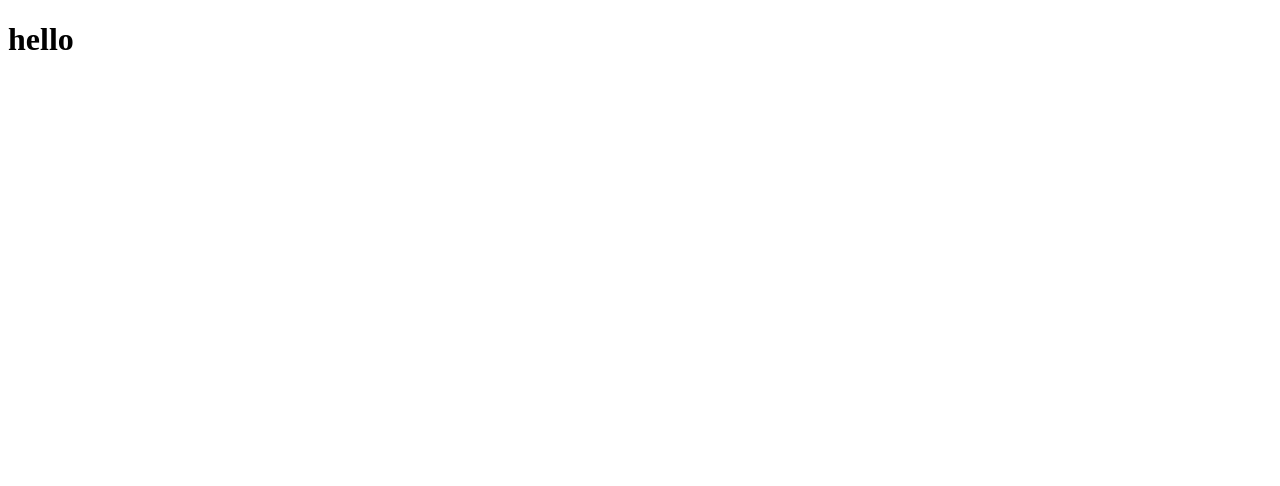
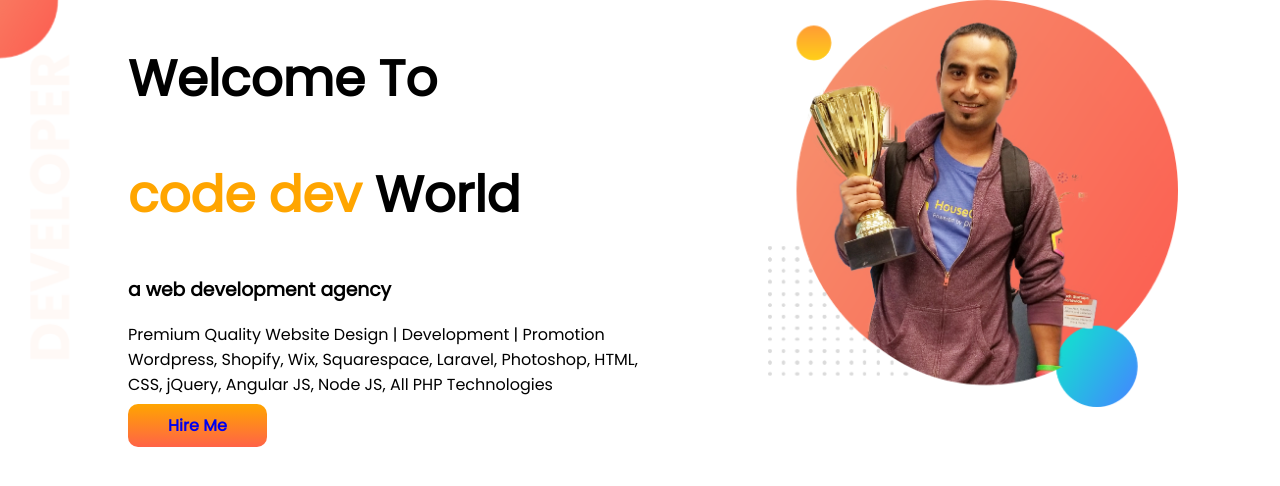
Before and after one commit to devrakibpro/code-dev, a plain HTML site: page index.html in a window 1280 px wide. Drawn offline with Linux system fonts and the light colour scheme.

Commit message:
top done

```diff
--- a/index.html
+++ b/index.html
@@ -1,13 +1,33 @@
 <!DOCTYPE html>
 <html lang="en">
+
 <head>
     <meta charset="UTF-8">
     <meta http-equiv="X-UA-Compatible" content="IE=edge">
     <meta name="viewport" content="width=device-width, initial-scale=1.0">
     <title>code dev</title>
+    <link rel="preconnect" href="https://fonts.googleapis.com">
+    <link rel="preconnect" href="https://fonts.gstatic.com" crossorigin>
+    <link href="https://fonts.googleapis.com/css2?family=Poppins&display=swap" rel="stylesheet">
     <link rel="stylesheet" href="style.css">
 </head>
-<body>
-    <h1>hello</h1>
+
+<section class="top-banner">
+
+    <body>
+        <div class="half-sec">
+            <h1>Welcome To</h1>
+            <h1><span class="code">code dev</span> World</h1>
+            <h3>a web development agency</h3>
+            <p>Premium Quality Website Design | Development | Promotion Wordpress, Shopify, Wix, Squarespace, Laravel,
+                Photoshop, HTML, CSS, jQuery, Angular JS, Node JS, All PHP Technologies</p>
+            <a class="link-button" target="_blank" href="https://www.linkedin.com/in/shopno-rayhan-b33553147/"> Hire Me
+            </a>
+        </div>
+        <div class="half-sec">
+            <img src="images/jhankar.png" alt="" srcset="">
+        </div>
+</section>
 </body>
+
 </html>
--- a/style.css
+++ b/style.css
@@ -0,0 +1,42 @@
+body {
+    font-family: 'Poppins', sans-serif;
+    margin: 0;
+}
+
+h1 {
+    font-size: 50px;
+}
+
+.code {
+    color: orange;
+}
+
+#p {
+    text-align: justify;
+}
+
+section {
+    display: flex;
+}
+
+.half-sec {
+    width: 50%;
+    padding-left: 10%;
+}
+
+.half-sec img {
+    width: 80%;
+}
+
+.link-button {
+    text-decoration: none;
+    background-image: linear-gradient(orange, tomato);
+    padding: 10px 40px;
+    font-weight: 700;
+    border-radius: 10px;
+}
+
+.top-banner {
+    background-image: url(images/top-banner.png);
+    background-repeat: no-repeat;
+}
```
Also changed, not shown: images/dream-bg.png (added), images/exp-bg.png (added), images/jhankar.png (added), images/jhankar2.png (added), images/my-bg.png (added), images/my-bg2.png (added), images/top-banner.png (added), 7 other files.
